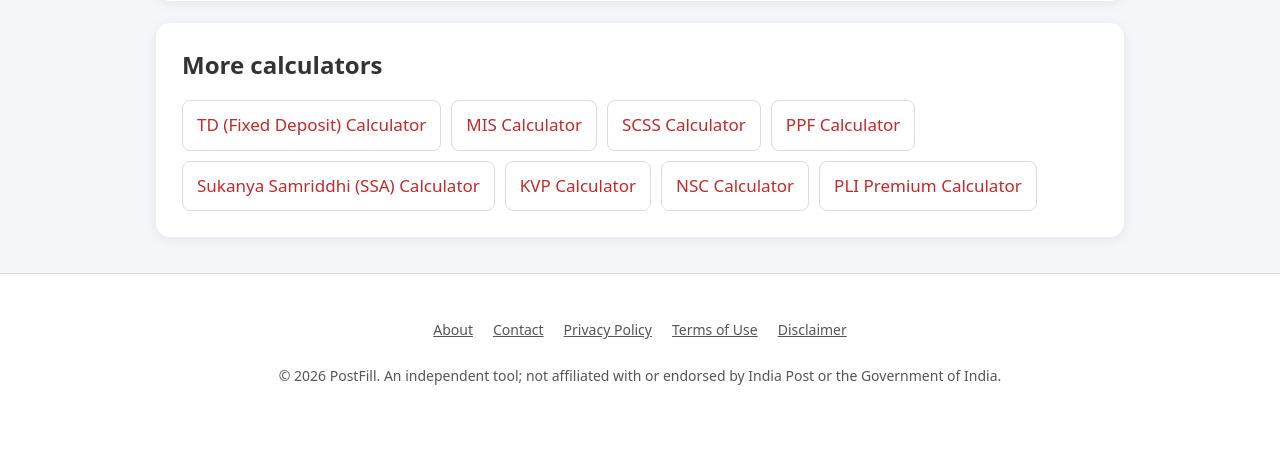
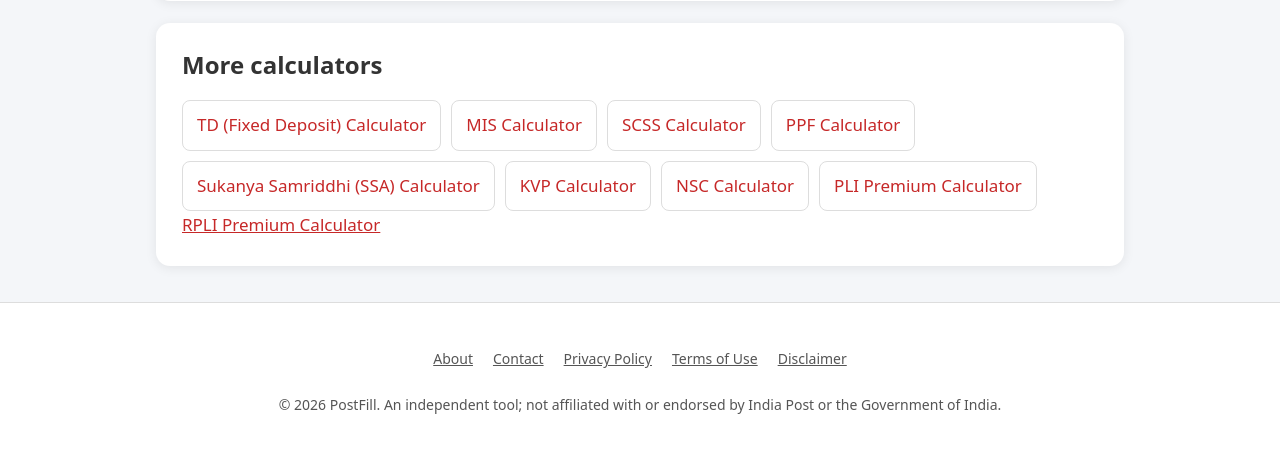
Before and after one commit to pradeepkumar244/PostFill, a Flask app: page /calculators/rd-calculator in a window 1280 px wide. Shown: the part 1645-2098 px from the top of the page. Before the commit the page ends 2030 px from the top, so only its background shows below. Run offline with Flask 3, Linux system fonts and the light colour scheme.

Commit message:
Update calc.html

```diff
--- a/templates/calc.html
+++ b/templates/calc.html
@@ -31,6 +31,7 @@
 <div class="card">
   <h2 style="margin-top:0">More calculators</h2>
   <div class="links">{% for o in others %}<a href="/calculators/{{ o.slug }}">{{ o.name }}</a>{% endfor %}<a href="/pli-calculator">PLI Premium Calculator</a></div>
+  <a href="/rpli-calculator">RPLI Premium Calculator</a>
 </div>
 {% set slot = ad_slot_article %}{% include '_ad.html' %}
 <script id="calc-spec" type="application/json">{{ spec|tojson }}</script>
```
